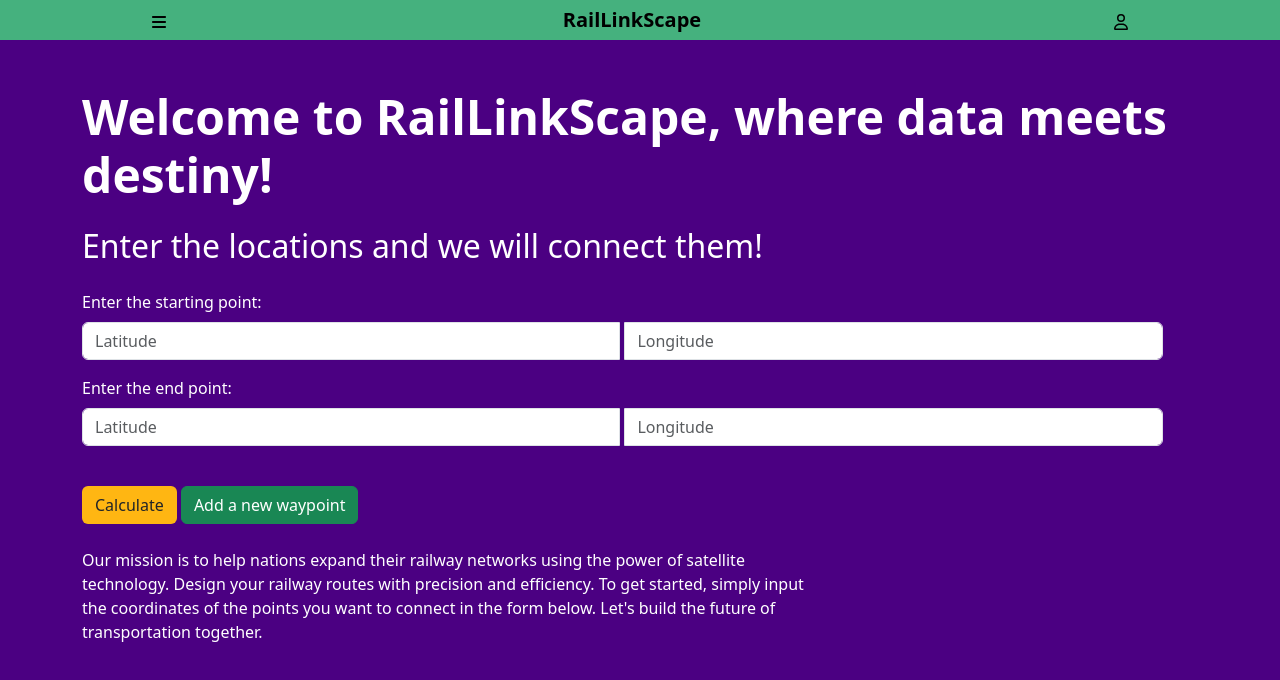
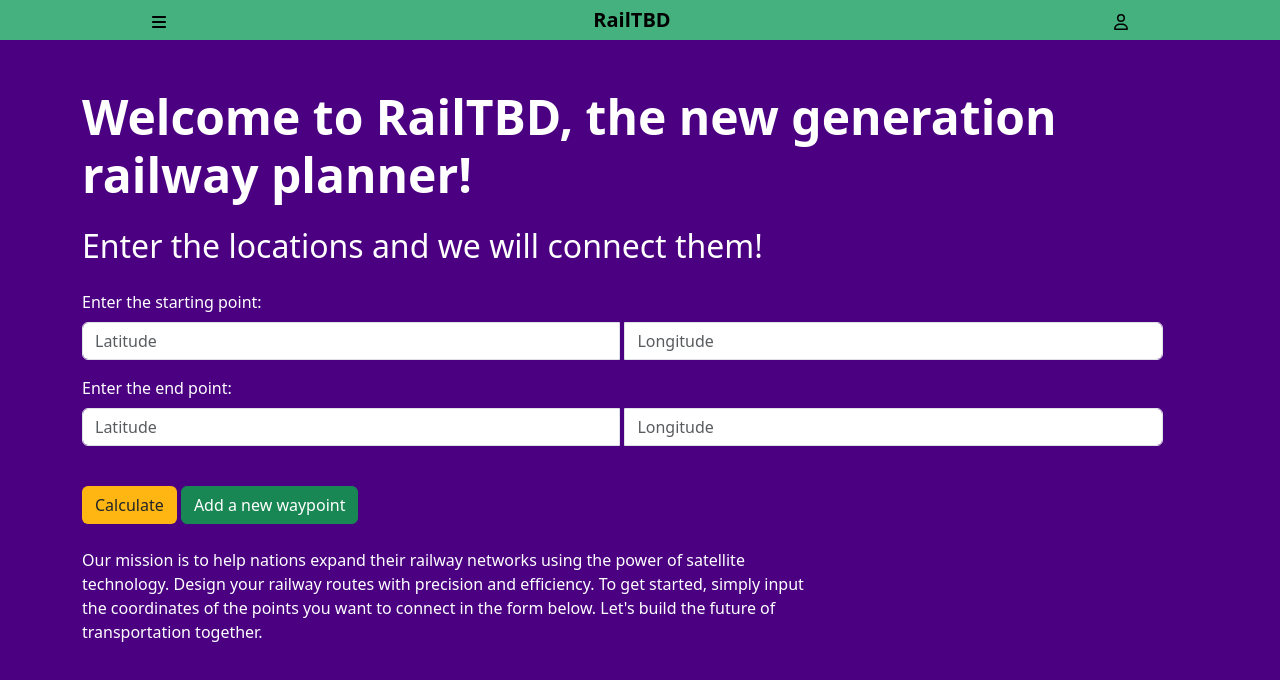
Before and after one commit to zygis009/cassini-frontend, a website: page index.html in a window 1280 px wide. Drawn offline with Linux system fonts and the light colour scheme.

Commit message:
Change app name and title

```diff
--- a/index.html
+++ b/index.html
@@ -5,7 +5,7 @@
     <meta name="viewport" content="width=device-width, initial-scale=1.0">
     <link rel="stylesheet" href="style.css">
     <link rel="stylesheet" href="css/bootstrap.min.css">
-    <title>RailLinkScape</title>
+    <title>RailTBD</title>
 </head>
 <body>
 
@@ -15,7 +15,7 @@
             <svg xmlns="http://www.w3.org/2000/svg" height="1em" viewBox="0 0 448 512"><!--! Font Awesome Free 6.4.2 by @fontawesome - https://fontawesome.com License - https://fontawesome.com/license (Commercial License) Copyright 2023 Fonticons, Inc. --><path d="M0 96C0 78.3 14.3 64 32 64H416c17.7 0 32 14.3 32 32s-14.3 32-32 32H32C14.3 128 0 113.7 0 96zM0 256c0-17.7 14.3-32 32-32H416c17.7 0 32 14.3 32 32s-14.3 32-32 32H32c-17.7 0-32-14.3-32-32zM448 416c0 17.7-14.3 32-32 32H32c-17.7 0-32-14.3-32-32s14.3-32 32-32H416c17.7 0 32 14.3 32 32z"/></svg>
         </div>
         <div class="col-4 text-center">
-            <p class="mb-0 text-black navbar-brand logo-font" style="font-weight: bold;">RailLinkScape</p>
+            <p class="mb-0 text-black navbar-brand logo-font" style="font-weight: bold;">RailTBD</p>
         </div>
         <div class="col-4">
             <div class="text-end">
@@ -30,7 +30,7 @@
 
 <div class="container pt-5">
     <div class="header mb-4">
-        <h1 class="display-5" style="font-weight: bold;">Welcome to RailLinkScape, where data meets destiny!</h1>
+        <h1 class="display-5" style="font-weight: bold;">Welcome to RailTBD, the new generation railway planner!</h1>
     </div>
 
     <h2 class="mb-4">Enter the locations and we will connect them!</h2>
```
Also changed, not shown: html/loading.html (+2 -2 lines), html/result.html (+1 -1 lines).
